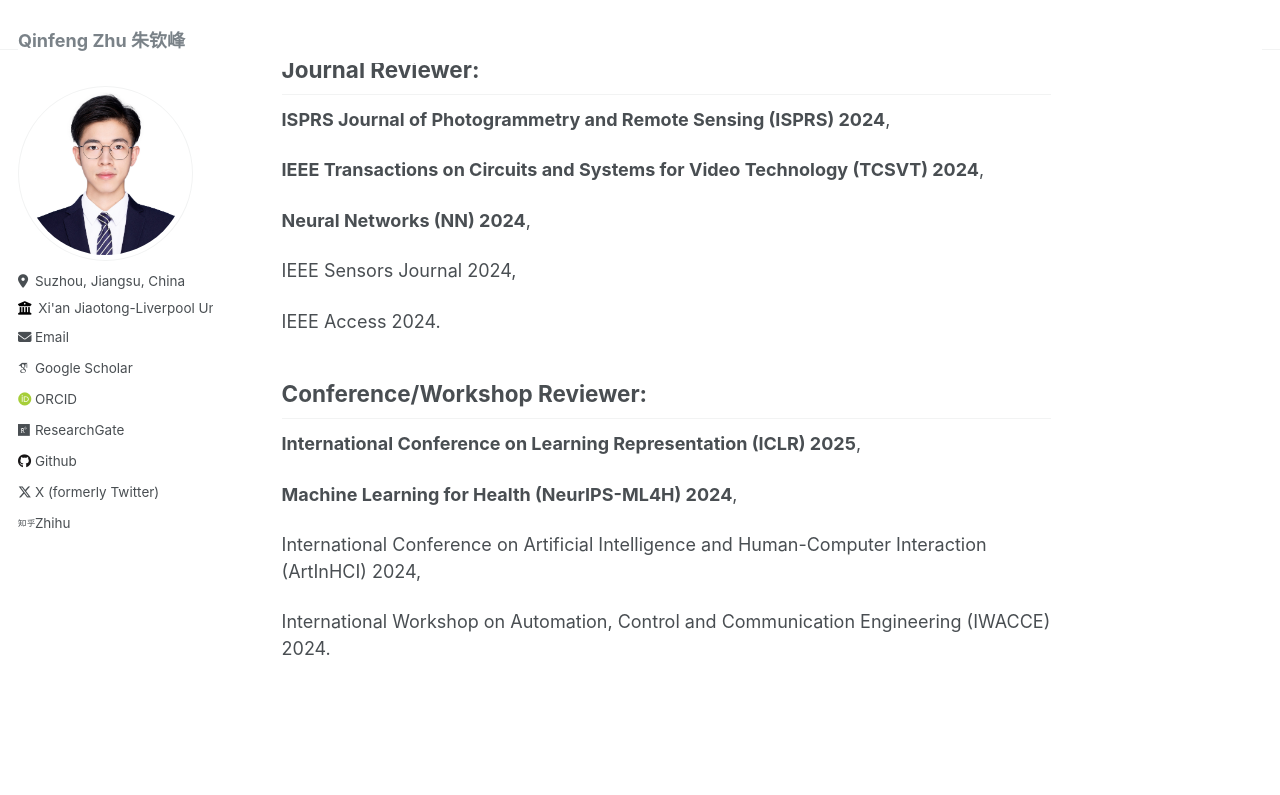
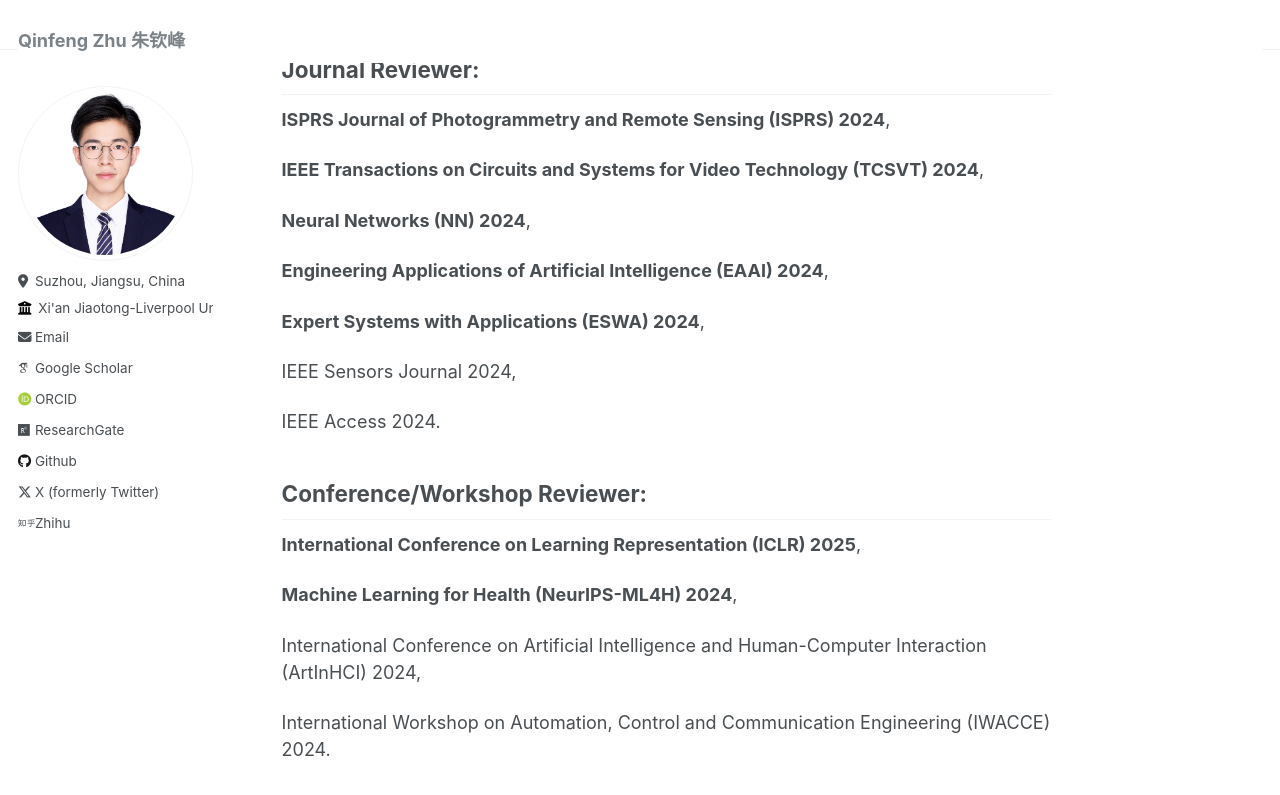
Before and after one commit to zhuqinfeng1999/zhuqinfeng1999.github.io, a Jekyll site: the page built from _pages/about.md, in a window 1280 px wide and 900 px high, scrolled down 1697 px. Shown: the top 795 px of the window. Built offline with Jekyll 4.4.1, drawn with Linux system fonts in a browser that asks for light colours; some web fonts are replaced.

Commit message:
Update about.md

```diff
--- a/_pages/about.md
+++ b/_pages/about.md
@@ -166,6 +166,10 @@ My research interests mainly lie on deep learning, especially in remote sensing,
 
 **Neural Networks (NN) 2024**,
 
+**Engineering Applications of Artificial Intelligence (EAAI) 2024**,
+
+**Expert Systems with Applications (ESWA) 2024**,
+
 IEEE Sensors Journal 2024,
 
 IEEE Access 2024.
```
